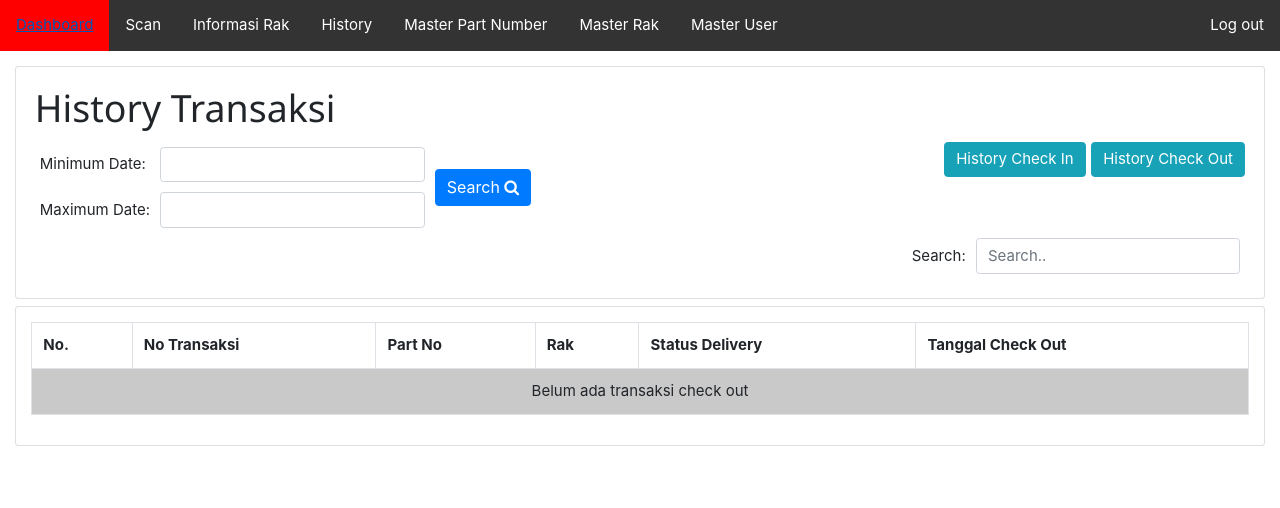
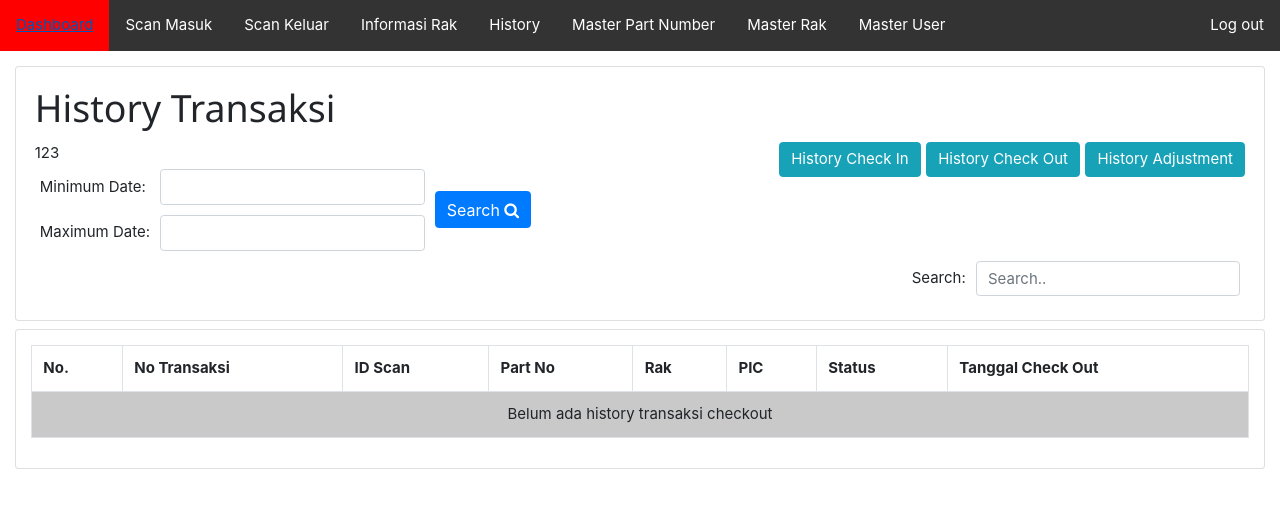
Before and after one commit to Tevan13/dynamic-wh-1, a CodeIgniter 4 app: template app/Views/HistoryTransaksiView.php in a window 1280 px wide, after a click on "History Check Out". Shown: the top 508 px of the page. Run offline with PHP 8.4 and a stand-in for CodeIgniter, Linux system fonts and the light colour scheme; the template is opened without the code that fills it, so the values that code supplies are empty; some libraries are stand-ins or nearby versions.

Commit message:
update history

```diff
--- a/app/Views/HistoryTransaksiView.php
+++ b/app/Views/HistoryTransaksiView.php
@@ -1,26 +1,59 @@
 <?= $this->extend('layout/index'); ?>
 <?= $this->section('content'); ?>
 <?= $this->include('layout/navbar'); ?>
+
+
+<script>
+    function searchByDate() {
+        var startDate = document.getElementById("#min").value; //input tanggal awal
+        var endDate = document.getElementById("#max").value; //input tanggal akhir
+        var range = { startDate, endDate }; //jangkauan tanggal--object jangan array
+        var table = document.getElementById("#history" || "#history2" || "#history3"); // panggil tabel table dengan id
+        var tr = [] //array kosong
+        tr = table.getElementsByTagName("tr"); //isi array kosong dengan memanggil tr dalam tabel table
+
+        var filters = tr.filter( //memfilter array tr
+            function () {
+                for (var i = 0; i < tr.length; i++) { //insiasi untuk for loop
+                    var search = tr[i].getElementsByTagName("td")[7]; //mendapatkan nilai dalam tag td index ke7 dari tr yaitu tanggal ci/ tanggal co/ tanggal adj
+                    if (search == range) {
+                        return tr[i].style.display = "";
+                    } else {
+                        return tr[i].style.display = "none";
+                    }
+                }
+            }
+        )
+        return filters;
+    }
+</script>
 
 <div class="container-fluid mt-3 mr-3" style="max-width:100%;font-size:15px;">
     <div class="card">
         <div class="card-body">
             <h1 class="card-title">History Transaksi</h1>
-            <button class="tablink btn btn-info" onclick="nextReport('checkOut')" style="float: right;">History Check Out</button>
-            <button class="tablink btn btn-info" onclick="nextReport('checkIn')" id="defaultOpen" style="float: right; margin-right: 5px;">History Check
+            <button class="tablink btn btn-info" onclick="nextReport('adjustment')" style="float: right;">History
+                Adjustment</button>
+            <button class="tablink btn btn-info" onclick="nextReport('checkOut')"
+                style="float: right; margin-right: 5px;">History Check
+                Out</button>
+            <button class="tablink btn btn-info" onclick="nextReport('checkIn')" id="defaultOpen"
+                style="float: right; margin-right: 5px;">History Check
                 In</button>
             <table border="0" cellspacing="5" cellpadding="5">
                 <tbody>
                     <tr>
                         <td scope="col">Minimum Date: </td>
-                        <td scope="col"><input type="text" class="form-control" id="datepicker" name="min"></td>
+                        <datepicker>123</datepicker>
+                        <td scope="col"><input type="text" class="form-control" id="min" name="nim"></td>
                         <td rowspan="2">
-                            <button style="font-size:16px" class="btn btn-primary" id="search">Search <i class="fa fa-search"></i></button>
+                            <button style="font-size:16px" class="btn btn-primary" id="search"
+                                onclick="searchByDate()">Search <i class="fa fa-search"></i></button>
                         </td>
                     </tr>
                     <tr>
                         <td scope="col">Maximum Date:</td>
-                        <td scope="col"><input type="text" class="form-control" id="datepicker2" name="max">
+                        <td scope="col"><input type="text" class="form-control" id="max" name="xam">
                         </td>
                     </tr>
                 </tbody>
@@ -39,10 +72,12 @@
         <div class="p-3">
             <!--tabel history check in-->
             <div class="tabcontent" id="checkIn">
-                <table class="table table-bordered">
+                <table class="table table-bordered" id="history">
+                    <!-- <table> -->
                     <tr>
                         <th>No.</th>
                         <th>No Transaksi</th>
+                        <th>ID Scan</th>
                         <th>Part No</th>
                         <th>Rak</th>
                         <th>PIC</th>
@@ -56,71 +91,157 @@
                             $i++;
                             ?>
                             <tr>
-                                <td><?= $i; ?></td>
-                                <td><?= $checkin['idTransaksi'] ?></td>
-                                <td><?= $checkin['part_number'] ?></td>
-                                <td><?= $checkin['kode_rak'] ?></td>
-                                <td><?= $checkin['pic'] ?></td>
-                                <td><?= $checkin['status'] ?></td>
-                                <td><?= $checkin['tgl_ci'] ?></td>
+                                <td>
+                                    <?= $i; ?>
+                                </td>
+                                <td>
+                                    <?= $checkin['idTransaksi'] ?>
+                                </td>
+                                <td>
+                                    <?= $checkin['unique_scanid'] ?>
+                                </td>
+                                <td>
+                                    <?= $checkin['part_number'] ?>
+                                </td>
+                                <td>
+                                    <?= $checkin['kode_rak'] ?>
+                                </td>
+                                <td>
+                                    <?= $checkin['pic'] ?>
+                                </td>
+                                <td>
+                                    <?= $checkin['status'] ?>
+                                </td>
+                                <td>
+                                    <?= $checkin['tgl_ci'] ?>
+                                </td>
                             </tr>
                             <?php
                         }
                     } else {
                         ?>
                         <tr>
-                            <td style="text-align: center; background-color:#c9c9c9" colspan="7">Belum ada transaksi checkin</td>
+                            <td style="text-align: center; background-color:#c9c9c9" colspan="8">Belum ada history transaksi
+                                checkin
+                            </td>
                         </tr>
                     <?php } ?>
                 </table>
             </div>
-            <!--tabel history check out-->
+
+            <!-- checkout table -->
             <div class="tabcontent" id="checkOut">
-                <table class="table table-bordered">
+                <table class="table table-bordered" id="history2">
+                    <!-- <table> -->
                     <tr>
                         <th>No.</th>
                         <th>No Transaksi</th>
+                        <th>ID Scan</th>
                         <th>Part No</th>
                         <th>Rak</th>
-                        <th>Status Delivery</th>
+                        <th>PIC</th>
+                        <th>Status</th>
                         <th>Tanggal Check Out</th>
                     </tr>
+                    <?php
+                    if (!empty($historyCheckout)) {
+                        $i = 0;
+                        foreach ($historyCheckout as $checkout) {
+                            $i++;
+                            ?>
                             <tr>
-                        <?php
-                        $no = 1;
-                        if (!empty($parts)) {
-                            foreach ($models as $model) :
-                                if ('statusDelivery' == 'CO') {
-                        ?>
                                 <td>
-                                        <?php $no ?>
+                                    <?= $i; ?>
                                 </td>
                                 <td>
-                                        <?php $model['idTransaksi'] ?>
+                                    <?= $checkout['idTransaksi'] ?>
                                 </td>
                                 <td>
-                                        <?php $model['idPartNo'] ?>
+                                    <?= $checkout['unique_scanid'] ?>
                                 </td>
                                 <td>
-                                        <?php $model['idRak'] ?>
+                                    <?= $checkout['part_number'] ?>
                                 </td>
                                 <td>
-                                        <?php
-                                        $model['statusDelivery' == 'CO'];
-                                        ?>
+                                    <?= $checkout['kode_rak'] ?>
                                 </td>
                                 <td>
-                                        <?php $model['tgl_co'] ?>
+                                    <?= $checkout['pic'] ?>
                                 </td>
-                            <?php }
-                                $no++;
-                            endforeach;
+                                <td>
+                                    <?= $checkout['status'] ?>
+                                </td>
+                                <td>
+                                    <?= $checkout['tgl_co'] ?>
+                                </td>
+                            </tr>
+                            <?php
+                        }
                     } else {
                         ?>
+                        <tr>
+                            <td style="text-align: center; background-color:#c9c9c9" colspan="8">Belum ada history transaksi
+                                checkout
+                            </td>
                         </tr>
+                    <?php } ?>
+                </table>
+            </div>
+
+            <!-- adjustment table -->
+            <div class="tabcontent" id="adjustment">
+                <table class="table table-bordered" id="history3">
+                    <!-- <table> -->
                     <tr>
-                        <td style="text-align: center; background-color:#c9c9c9" colspan="6">Belum ada transaksi check
-                            out</td>
+                        <th>No.</th>
+                        <th>No Transaksi</th>
+                        <th>ID Scan</th>
+                        <th>Part No</th>
+                        <th>Rak</th>
+                        <th>PIC</th>
+                        <th>Status</th>
+                        <th>Tanggal Adjustment</th>
+                    </tr>
+                    <?php
+                    if (!empty($historyAdjustment)) {
+                        $i = 0;
+                        foreach ($historyAdjustment as $adjustment) {
+                            $i++;
+                            ?>
+                            <tr>
+                                <td>
+                                    <?= $i; ?>
+                                </td>
+                                <td>
+                                    <?= $adjustment['idTransaksi'] ?>
+                                </td>
+                                <td>
+                                    <?= $adjustment['unique_scanid'] ?>
+                                </td>
+                                <td>
+                                    <?= $adjustment['part_number'] ?>
+                                </td>
+                                <td>
+                                    <?= $adjustment['kode_rak'] ?>
+                                </td>
+                                <td>
+                                    <?= $adjustment['pic'] ?>
+                                </td>
+                                <td>
+                                    <?= $adjustment['status'] ?>
+                                </td>
+                                <td>
+                                    <!-- </?= $adjustment['tgl_adj'] ?> -->
+                                </td>
+                            </tr>
+                            <?php
+                        }
+                    } else {
+                        ?>
+                        <tr>
+                            <td style="text-align: center; background-color:#c9c9c9" colspan="8">Belum ada history
+                                adjustment
+                            </td>
                         </tr>
                     <?php } ?>
                 </table>
--- a/app/Views/layout/index.php
+++ b/app/Views/layout/index.php
@@ -8,7 +8,8 @@
     <meta http-equiv="x-ua-compatible" content="ie=edge" />
     <!-- Bootstrap CSS -->
     <!-- <script src="https://cdn.jsdelivr.net/npm/@popperjs/core@2.9.2/dist/umd/popper.min.js"></script> -->
-    <link href="https://cdn.jsdelivr.net/npm/bootstrap@5.1.3/dist/css/bootstrap.min.css" rel="stylesheet" integrity="sha384-1BmE4kWBq78iYhFldvKuhfTAU6auU8tT94WrHftjDbrCEXSU1oBoqyl2QvZ6jIW3" crossorigin="anonymous">
+    <link href="https://cdn.jsdelivr.net/npm/bootstrap@5.1.3/dist/css/bootstrap.min.css" rel="stylesheet"
+        integrity="sha384-1BmE4kWBq78iYhFldvKuhfTAU6auU8tT94WrHftjDbrCEXSU1oBoqyl2QvZ6jIW3" crossorigin="anonymous">
     <script src="//code.jquery.com/jquery-1.11.1.min.js"></script>
     <script src="https://ajax.googleapis.com/ajax/libs/jquery/2.1.1/jquery.min.js"></script>
     <!-- Font Awesome -->
@@ -21,16 +22,20 @@
     <link rel="stylesheet" href="https://www.w3schools.com/w3css/4/w3.css">
     <!-- <link rel="stylesheet" href="/assets/css/style.css"> -->
     <!-- Bootstrap JS -->
-    <script src="https://cdn.jsdelivr.net/npm/bootstrap@5.0.2/dist/js/bootstrap.bundle.min.js" integrity="sha384-MrcW6ZMFYlzcLA8Nl+NtUVF0sA7MsXsP1UyJoMp4YLEuNSfAP+JcXn/tWtIaxVXM" crossorigin="anonymous"></script>
+    <script src="https://cdn.jsdelivr.net/npm/bootstrap@5.0.2/dist/js/bootstrap.bundle.min.js"
+        integrity="sha384-MrcW6ZMFYlzcLA8Nl+NtUVF0sA7MsXsP1UyJoMp4YLEuNSfAP+JcXn/tWtIaxVXM"
+        crossorigin="anonymous"></script>
     <!-- <script type="text/javascript" src="/DataTables/datatables.min.js"></script> -->
     <!-- <script type="text/javascript" src="assets/js/jquery.js"></script>
     <script type="text/javascript" src="assets/js/popper.js"></script> -->
     <script type="text/javascript" src="assets/js/bootstrap.js"></script>
     <!-- <link rel="stylesheet" type="text/css" href="/DataTables/datatables.min.css" /> -->
 
-    <link rel="stylesheet" type="text/css" href="https://cdn.datatables.net/v/bs5/dt-1.11.4/cr-1.5.5/fc-4.0.1/r-2.2.9/sc-2.0.5/sb-1.3.1/datatables.min.css" />
+    <link rel="stylesheet" type="text/css"
+        href="https://cdn.datatables.net/v/bs5/dt-1.11.4/cr-1.5.5/fc-4.0.1/r-2.2.9/sc-2.0.5/sb-1.3.1/datatables.min.css" />
 
-    <script type="text/javascript" src="https://cdn.datatables.net/v/bs5/dt-1.11.4/cr-1.5.5/fc-4.0.1/r-2.2.9/sc-2.0.5/sb-1.3.1/datatables.min.js"></script>
+    <script type="text/javascript"
+        src="https://cdn.datatables.net/v/bs5/dt-1.11.4/cr-1.5.5/fc-4.0.1/r-2.2.9/sc-2.0.5/sb-1.3.1/datatables.min.js"></script>
 
 
     <link rel="stylesheet" href="https://cdn.jsdelivr.net/npm/bootstrap-icons@1.7.2/font/bootstrap-icons.css">
@@ -87,15 +92,17 @@
         }
     </script>
     <script>
-        $(function() {
-            $("#datepicker").datepicker();
-        });
-        $(function() {
-            $("#datepicker2").datepicker();
-        });
+        $(function () {
+            $('#min').datepicker({
+                dateFormat: "yy-mm-dd",
+            })
+        })
+        $(function () {
+            $('#max').datepicker({
+                dateFormat: "yy-mm-dd",
+            })
+        })
     </script>
-    <!-- <script type="text/javascript" src="/assets/js/script.js"></script> -->
-
 </body>
 
 </html>
--- a/app/Views/layout/navbar.php
+++ b/app/Views/layout/navbar.php
@@ -152,7 +152,8 @@ li a:hover:not(.active) {
 </style>
 <ul>
   <li><a href="<?= base_url('/dashboard') ?>" >Dashboard</a></li>
-  <li><a href="<?= base_url('/checkin') ?>">Scan</a></li>
+  <li><a href="<?= base_url('/scan-ci') ?>">Scan Masuk</a></li>
+  <li><a href="<?= base_url('/scan-co') ?>">Scan Keluar</a></li>
   <li><a href="<?= base_url('/informationController') ?>">Informasi Rak</a></li>
   <li><a href="<?= base_url('/history') ?>">History</a></li>
   <li><a href="<?= base_url('/partnumber') ?>">Master Part Number</a></li>
```
Also changed, not shown: app/Controllers/HistoryTransaksi.php (+20 -11 lines), app/Models/HistoryTransaksiModel.php (+19 -4 lines). Lines whose indentation alone changed are shown as unchanged.
